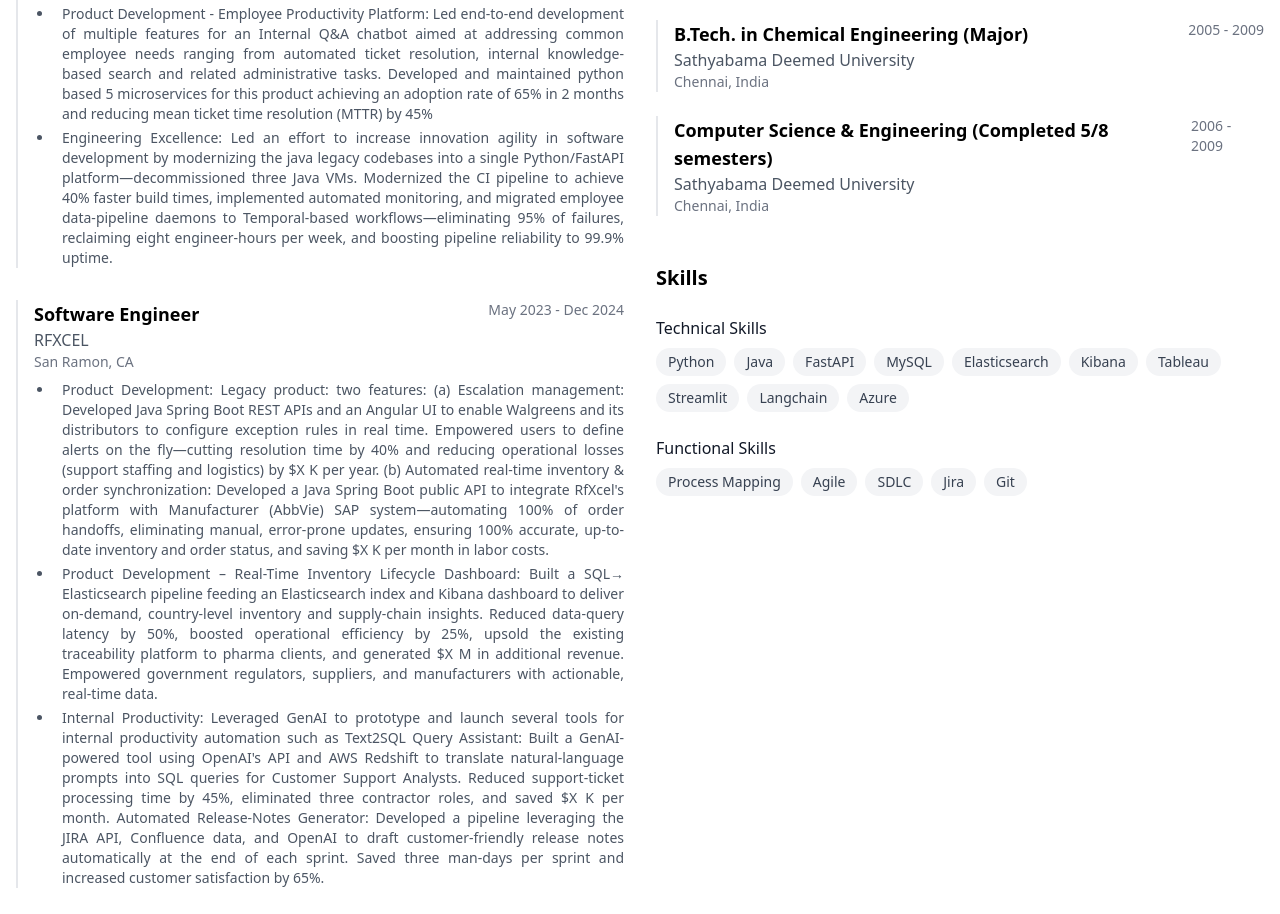
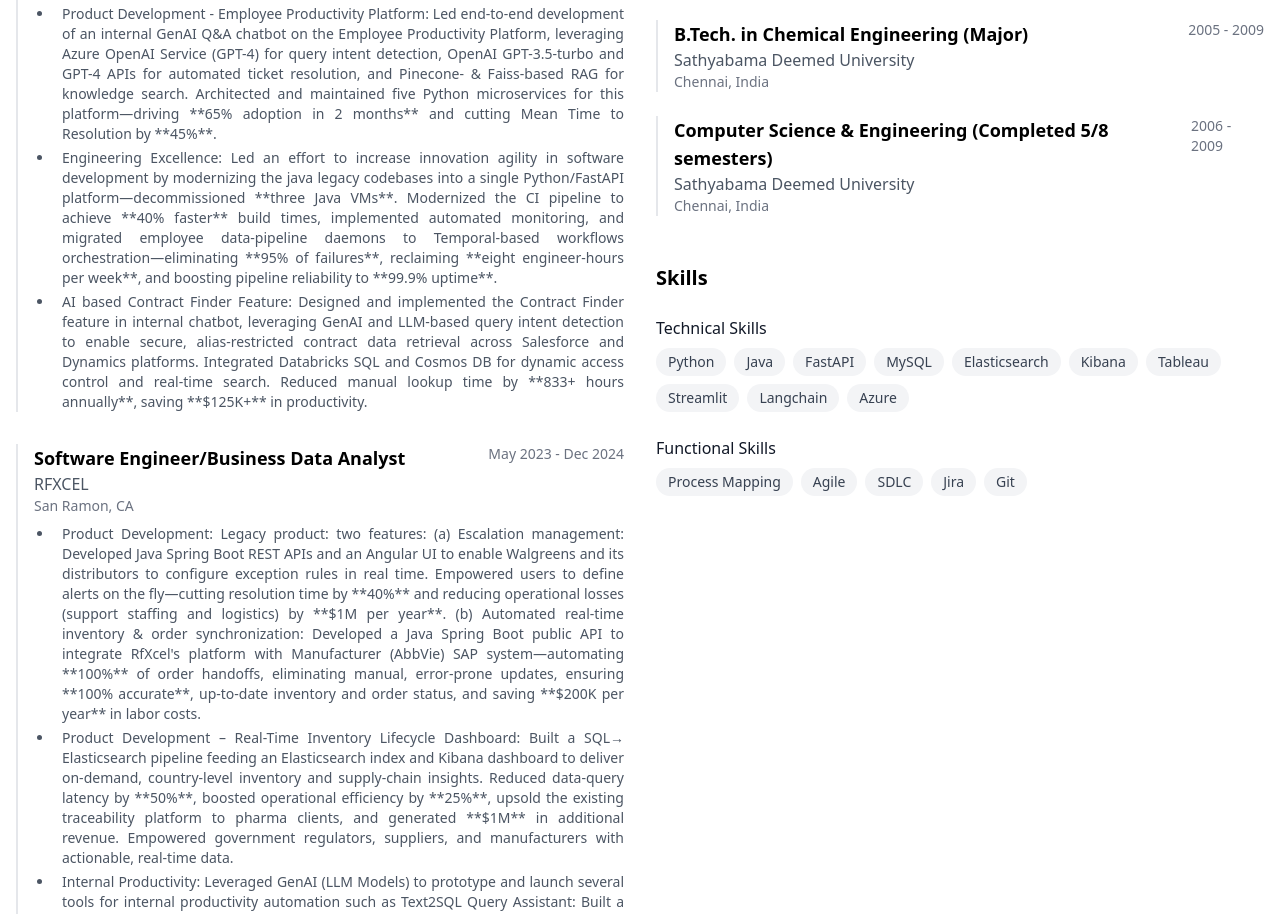
Before and after one commit to Abhinav0905/Abhinav0905.github.io, a React (Vite) app: page / in a window 1280 px wide. Shown: the part 880-1794 px from the top of the page. Built offline with nearby package versions, Linux system fonts and the light colour scheme; no server answers.

Commit message:
Enhance experience descriptions in Experience.tsx with detailed achievements and metrics

```diff
--- a/src/components/Experience.tsx
+++ b/src/components/Experience.tsx
@@ -5,19 +5,21 @@
     location: 'Mountain View, CA',
     period: 'October 2024 - Present',
     description: [
-      'Product Development - Employee Productivity Platform: Led end-to-end development of multiple features for an Internal Q&A chatbot aimed at addressing common employee needs ranging from automated ticket resolution, internal knowledge-based search and related administrative tasks. Developed and maintained python based 5 microservices for this product achieving an adoption rate of 65% in 2 months and reducing mean ticket time resolution (MTTR) by 45%',
-      'Engineering Excellence: Led an effort to increase innovation agility in software development by modernizing the java legacy codebases into a single Python/FastAPI platform—decommissioned three Java VMs. Modernized the CI pipeline to achieve 40% faster build times, implemented automated monitoring, and migrated employee data-pipeline daemons to Temporal-based workflows—eliminating 95% of failures, reclaiming eight engineer-hours per week, and boosting pipeline reliability to 99.9% uptime.'
+      'Product Development - Employee Productivity Platform: Led end-to-end development of an internal GenAI Q&A chatbot on the Employee Productivity Platform, leveraging Azure OpenAI Service (GPT-4) for query intent detection, OpenAI GPT-3.5-turbo and GPT-4 APIs for automated ticket resolution, and Pinecone- & Faiss-based RAG for knowledge search. Architected and maintained five Python microservices for this platform—driving **65% adoption in 2 months** and cutting Mean Time to Resolution by **45%**.',
+      'Engineering Excellence: Led an effort to increase innovation agility in software development by modernizing the java legacy codebases into a single Python/FastAPI platform—decommissioned **three Java VMs**. Modernized the CI pipeline to achieve **40% faster** build times, implemented automated monitoring, and migrated employee data-pipeline daemons to Temporal-based workflows orchestration—eliminating **95% of failures**, reclaiming **eight engineer-hours per week**, and boosting pipeline reliability to **99.9% uptime**.',
+      'AI based Contract Finder Feature: Designed and implemented the Contract Finder feature in internal chatbot, leveraging GenAI and LLM-based query intent detection to enable secure, alias-restricted contract data retrieval across Salesforce and Dynamics platforms. Integrated Databricks SQL and Cosmos DB for dynamic access control and real-time search. Reduced manual lookup time by **833+ hours annually**, saving **$125K+** in productivity.'
     ]
   },
   {
-    title: 'Software Engineer',
+    title: 'Software Engineer/Business Data Analyst',
     company: 'RFXCEL',
     location: 'San Ramon, CA',
     period: 'May 2023 - Dec 2024',
     description: [
-      'Product Development: Legacy product: two features: (a) Escalation management: Developed Java Spring Boot REST APIs and an Angular UI to enable Walgreens and its distributors to configure exception rules in real time. Empowered users to define alerts on the fly—cutting resolution time by 40% and reducing operational losses (support staffing and logistics) by $X K per year. (b) Automated real-time inventory & order synchronization: Developed a Java Spring Boot public API to integrate RfXcel\'s platform with Manufacturer (AbbVie) SAP system—automating 100% of order handoffs, eliminating manual, error-prone updates, ensuring 100% accurate, up-to-date inventory and order status, and saving $X K per month in labor costs.',
-      'Product Development – Real-Time Inventory Lifecycle Dashboard: Built a SQL→ Elasticsearch pipeline feeding an Elasticsearch index and Kibana dashboard to deliver on-demand, country-level inventory and supply-chain insights. Reduced data-query latency by 50%, boosted operational efficiency by 25%, upsold the existing traceability platform to pharma clients, and generated $X M in additional revenue. Empowered government regulators, suppliers, and manufacturers with actionable, real-time data.',
-      'Internal Productivity: Leveraged GenAI to prototype and launch several tools for internal productivity automation such as Text2SQL Query Assistant: Built a GenAI-powered tool using OpenAI\'s API and AWS Redshift to translate natural-language prompts into SQL queries for Customer Support Analysts. Reduced support-ticket processing time by 45%, eliminated three contractor roles, and saved $X K per month. Automated Release-Notes Generator: Developed a pipeline leveraging the JIRA API, Confluence data, and OpenAI to draft customer-friendly release notes automatically at the end of each sprint. Saved three man-days per sprint and increased customer satisfaction by 65%.'
+      'Product Development: Legacy product: two features: (a) Escalation management: Developed Java Spring Boot REST APIs and an Angular UI to enable Walgreens and its distributors to configure exception rules in real time. Empowered users to define alerts on the fly—cutting resolution time by **40%** and reducing operational losses (support staffing and logistics) by **$1M per year**. (b) Automated real-time inventory & order synchronization: Developed a Java Spring Boot public API to integrate RfXcel\'s platform with Manufacturer (AbbVie) SAP system—automating **100%** of order handoffs, eliminating manual, error-prone updates, ensuring **100% accurate**, up-to-date inventory and order status, and saving **$200K per year** in labor costs.',
+      'Product Development – Real-Time Inventory Lifecycle Dashboard: Built a SQL→ Elasticsearch pipeline feeding an Elasticsearch index and Kibana dashboard to deliver on-demand, country-level inventory and supply-chain insights. Reduced data-query latency by **50%**, boosted operational efficiency by **25%**, upsold the existing traceability platform to pharma clients, and generated **$1M** in additional revenue. Empowered government regulators, suppliers, and manufacturers with actionable, real-time data.',
+      'Internal Productivity: Leveraged GenAI (LLM Models) to prototype and launch several tools for internal productivity automation such as Text2SQL Query Assistant: Built a GenAI-powered tool using OpenAI\'s API (GPT-4) and AWS Redshift to translate natural-language prompts into SQL queries for Customer Support Analysts. Reduced support-ticket processing time by **45%**, reduced the dependency to hire three contractor roles, and saved **$100K annually**. Automated Release-Notes Generator: Developed a pipeline leveraging the JIRA API, Confluence data, and OpenAI to draft customer-friendly release notes automatically at the end of each sprint. Saved **576 Engineering Working hours per year** and increased customer satisfaction by **65%**.',
+      'Gen AI based Project Management: Leveraged GenAI to build a conversational Jira assistant—enabling natural-language ticket queries, automated intent classification, and escalation-risk scoring from ticket comments; reduced average triage time by **45%**, prevented **~20 escalations/month**, and saved **~16 engineer-hours per week** (**~832 hours/year**), cutting support costs by **~$120K annually**.'
     ]
   },
   {
```
